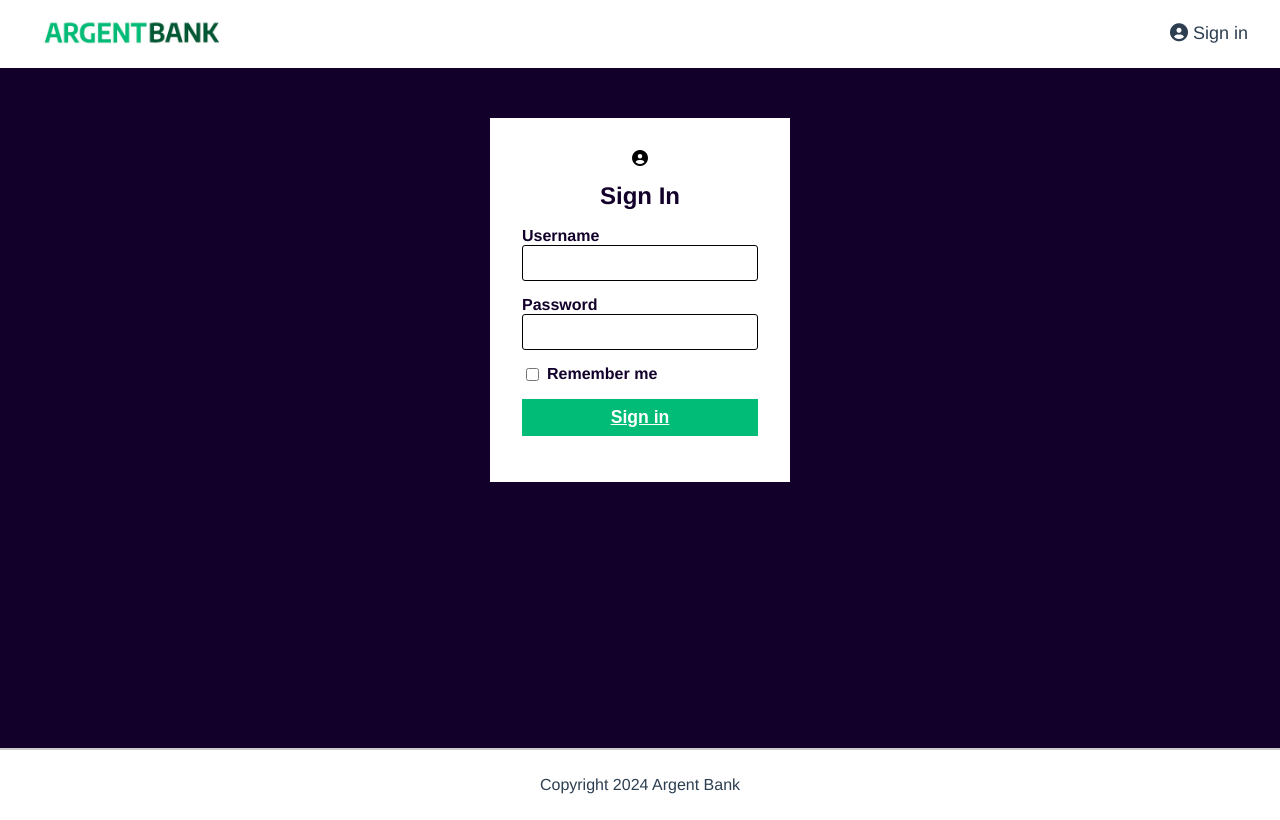
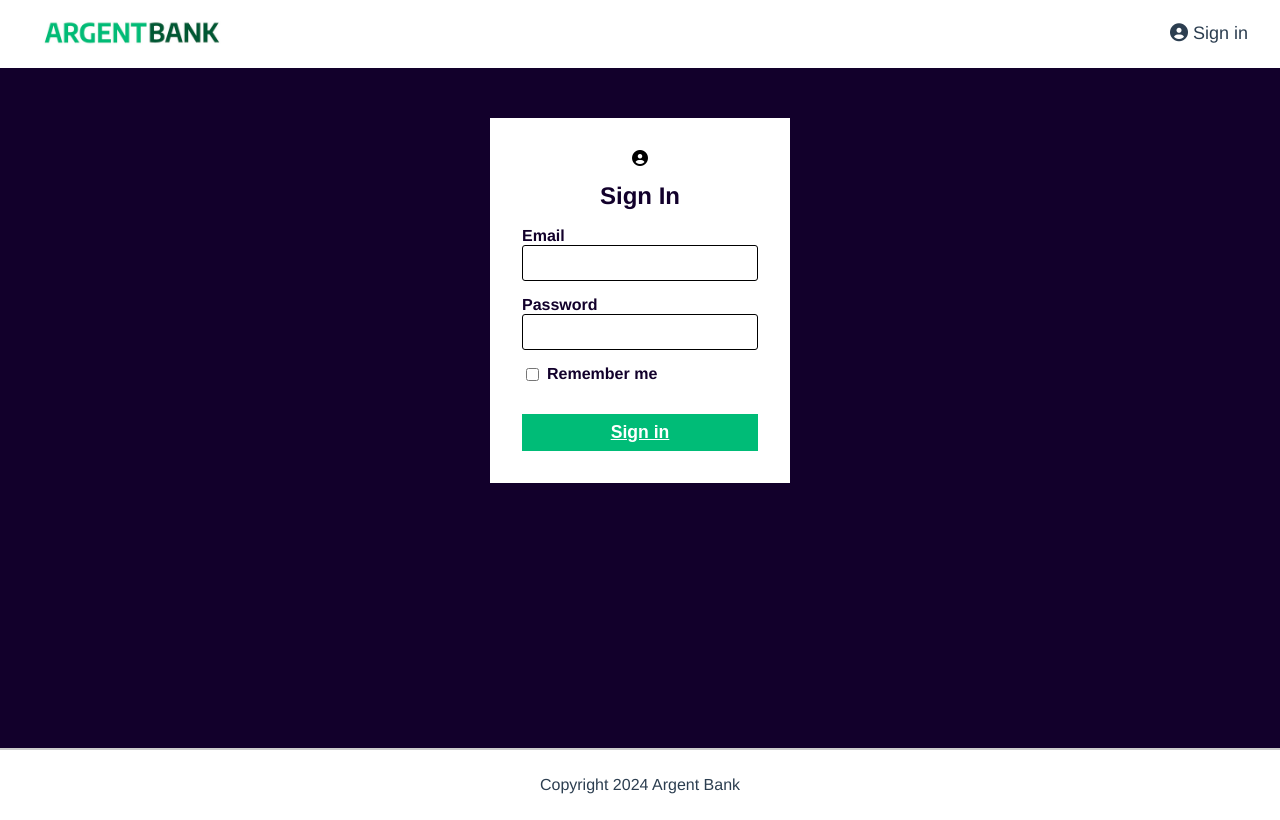
Before and after one commit to AnthonyDac/Project13-ArgentBank, a React (Vite) app in the folder front/: page /sign-in in a window 1280 px wide. Built offline with nearby package versions, Linux system fonts and the light colour scheme.

Commit message:
login avec fetch, conditionnement du form et navigate

```diff
--- a/front/package.json
+++ b/front/package.json
@@ -10,10 +10,11 @@
     "preview": "vite preview"
   },
   "dependencies": {
+    "history": "^5.3.0",
     "react": "^18.2.0",
     "react-dom": "^18.2.0",
     "react-redux": "^9.1.0",
-    "react-router-dom": "^6.15.0",
+    "react-router-dom": "^6.22.0",
     "redux": "^5.0.1"
   },
   "devDependencies": {
--- a/front/src/components/Topnav/TopNavigation.jsx
+++ b/front/src/components/Topnav/TopNavigation.jsx
@@ -12,7 +12,7 @@ function TopNav() {
           <img src="/src/assets/argentBankLogo.png"></img>
         </div>
         <div className="topNavigationMenu">
-          <Link to="/signin"><i className='fa fa-user-circle'></i> Sign in</Link>
+          <Link to="/sign-in"><i className='fa fa-user-circle'></i> Sign in</Link>
         </div>
       </nav>
     </>
--- a/front/src/pages/SignIn/SignInPage.jsx
+++ b/front/src/pages/SignIn/SignInPage.jsx
@@ -1,16 +1,55 @@
-import React from 'react';
+import React, { useState } from 'react';
+import { Link, useNavigate } from 'react-router-dom';
 import TopNav from '../../components/Topnav/TopNavigation';
 import FooterComponent from '../../components/Footer/FooterComponent';
 import './SignInPage.css';
 
-class SignInPage extends React.Component {
+const SignInPage = () => {
+  const [email, setEmail] = useState('');
+  const [password, setPassword] = useState('');
+  const [error, setError] = useState(null);
+  const navigate = useNavigate();
 
-  componentDidMount() {
-    // Modifier le titre de l'onglet
-    document.title = 'Argent Bank - Sign In';
+  const handleSignIn = async (e) => {
+    e.preventDefault();
+    if (!email) return setError('Email is required');
+    if (!password) return setError('Password is required');
+    try {
+      const response = await fetch('http://localhost:3001/api/v1/user/login', {
+        method: 'POST',
+        headers: {
+          'Content-Type': 'application/json',
+        },
+        body: JSON.stringify({ email, password }),
+      });
+
+      if (response.ok) {
+        const data = await response.json();
+
+        if (data.status === 200) {
+          setError('You are now connected');
+          setTimeout(() => {
+            // Redirect to the home page
+            navigate('/');
+          }, 2000);
+        } else {
+          setError('An error occurred');
         }
+      } else {
+        const errorData = await response.json();
 
-  render() {
+        if (errorData.status === 400) {
+          setError(errorData.message);
+        } else {
+          setError('An error occurred');
+        }
+      }
+    } catch (error) {
+      console.error('An error occured :', error);
+      setError('An error occurred, please try again later');
+    }
+  };
+
   return (
     <>
       <TopNav />
@@ -20,18 +59,33 @@ class SignInPage extends React.Component {
             <i className="fa fa-user-circle"></i>
             <h1>Sign In</h1>
           </div>
-            <form>
+          <form onSubmit={handleSignIn}>
             <div className='formEntry'>
-                <label htmlFor="username">Username</label>
-                <input type="text" id="username" name="username" />
+              <label htmlFor="email">Email</label>
+              <input
+                type="email"
+                id="email"
+                name="email"
+                value={email}
+                onChange={(e) => setEmail(e.target.value)}
+              />
             </div>
             <div className='formEntry'>
               <label htmlFor="password">Password</label>
-                <input type="password" id="password" name="password" />
+              <input
+                type="password"
+                id="password"
+                name="password"
+                value={password}
+                onChange={(e) => setPassword(e.target.value)}
+              />
             </div>
             <div className='formRemember'>
               <input type="checkbox" id="remember-me" name="remember-me" />
               <label htmlFor="remember-me">Remember me</label>
+            </div>
+            <div className='formError'>
+              {error && <p className="errorText">{error}</p>}
             </div>
             <button type="submit">Sign in</button>
           </form>
@@ -40,8 +94,6 @@ class SignInPage extends React.Component {
       <FooterComponent />
     </>
   );
-  }
-
-}
+};
 
 export default SignInPage;
```
Also changed, not shown: 1 other file (tests, documents, lock files or other folders). Lines whose indentation alone changed are shown as unchanged.
